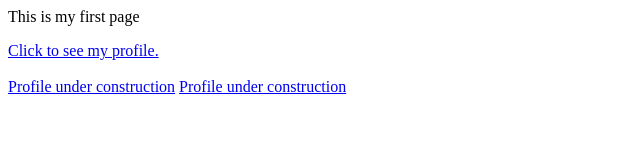
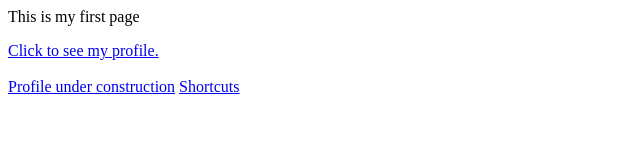
Before and after one commit to lureevnat/lureevnat.github.io, a plain HTML site: page index.html in a window 1280 px wide. Shown: the whole page, without its empty margins (0-640 px from the left). Drawn offline with Linux system fonts and the light colour scheme.

Commit message:
Update index.html

```diff
--- a/index.html
+++ b/index.html
@@ -8,7 +8,7 @@
     <br/>
     <br/>
     <a href="/profile.html">Profile under construction</a>
-    <a href="/shortcuts.html">Profile under construction</a>
+    <a href="/shortcuts.html">Shortcuts</a>
 
   </body>
 </html>
```
